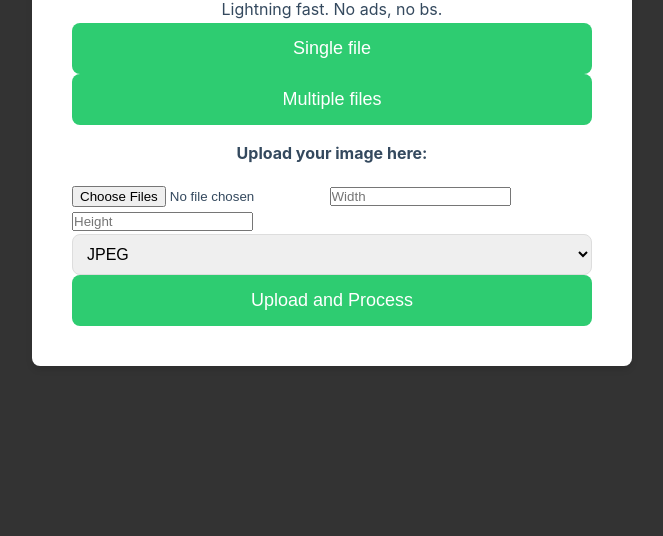
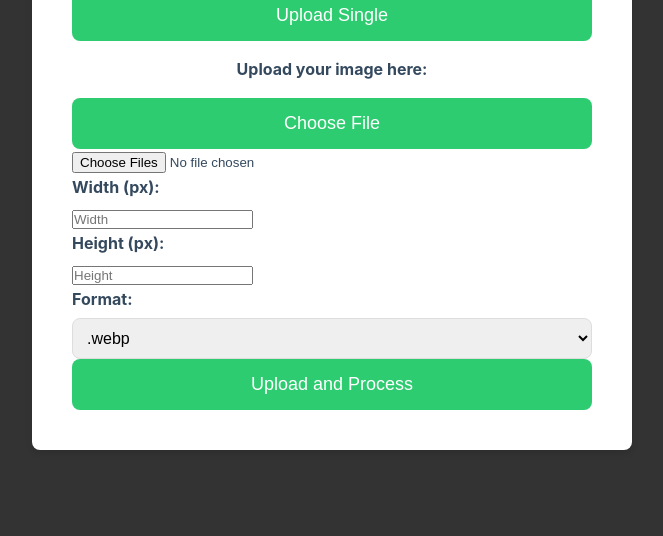
Before and after one commit to piotrboron/imgresizer, a website: page public/index.html in a window 1280 px wide. Shown: the part 264-800 px from the top of the page, without its empty margins (308-971 px from the left). Drawn offline with Linux system fonts and the light colour scheme.

Commit message:
i think i understand now

```diff
--- a/public/index.html
+++ b/public/index.html
@@ -17,26 +17,16 @@
       <!-- Header -->
       <h1>Image Optimizer</h1>
       <p class="headerp">Lightning fast. No ads, no bs.</p>
-      <button
-        type="button"
-        onclick="showSingleFileForm()"
-        id="chooseSingleFilesBtn"
-      >
-        Single file
-      </button>
-      <button
-        type="button"
-        onclick="showMultipleFileForm()"
-        id="chooseMultiFilesBtn"
-      >
-        Multiple files
-      </button>
-      <!-- form for single file-->
+      <!-- File Upload Section -->
+      <button>Upload Multiple</button>
+      <button>Upload Single</button>
+      <!--image, width, height , format -->
       <form action="/upload" method="post" enctype="multipart/form-data">
         <div>
           <label style="text-align: center; margin: 16px" for="fileInput"
             >Upload your image here:</label
           >
+          <button type="button" id="chooseFileBtn">Choose File</button>
           <input
             type="file"
             id="fileInput"
@@ -89,30 +79,33 @@
             <option value="tiff">.tiff</option>
           </select>
         </div>
+
         <!-- Convert Button -->
         <button type="submit" id="convertBtn" style="display: none">
           Convert & Download
         </button>
       </form>
-      <!-- form for multiple files-->
-      <div class="multipleFileForm" style="display: block">
       <form
         action="/upload-multiple"
         method="post"
         enctype="multipart/form-data"
       >
         <input type="file" name="images" multiple />
+        <label for="width">Width (px):</label>
         <input type="text" name="width" placeholder="Width" />
+        <label for="height">Height (px):</label>
         <input type="text" name="height" placeholder="Height" />
+        <label for="format">Format:</label>
         <select name="format">
-            <option value="jpeg">JPEG</option>
-            <option value="png">PNG</option>
-            <option value="webp">WebP</option>
-            <option value="avif">AVIF</option>
+          <option value="webp">.webp</option>
+          <option value="png">.png</option>
+          <option value="jpg">.jpg</option>
+          <option value="gif">.gif</option>
+          <option value="avif">.avif</option>
+          <option value="tiff">.tiff</option>
         </select>
         <button type="submit">Upload and Process</button>
       </form>
-      </div>
       <div id="result"></div>
       <script>
         // Show file input when 'Choose File' button is clicked
```
Lines whose indentation alone changed are shown as unchanged.
